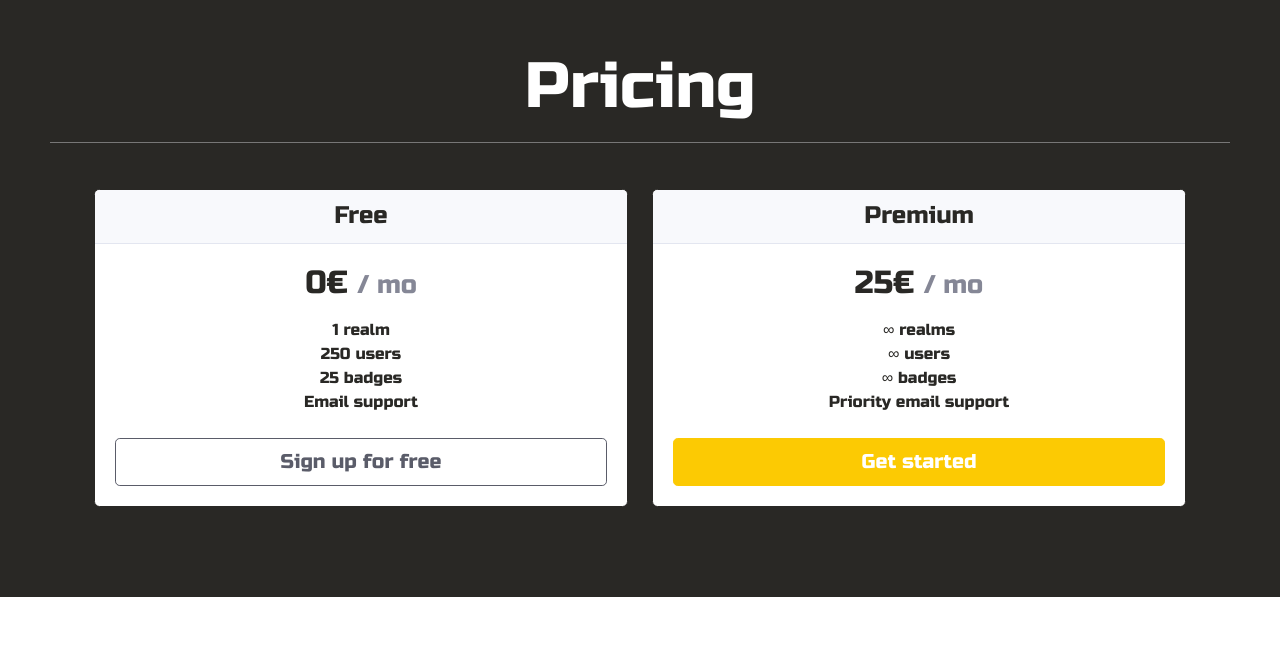
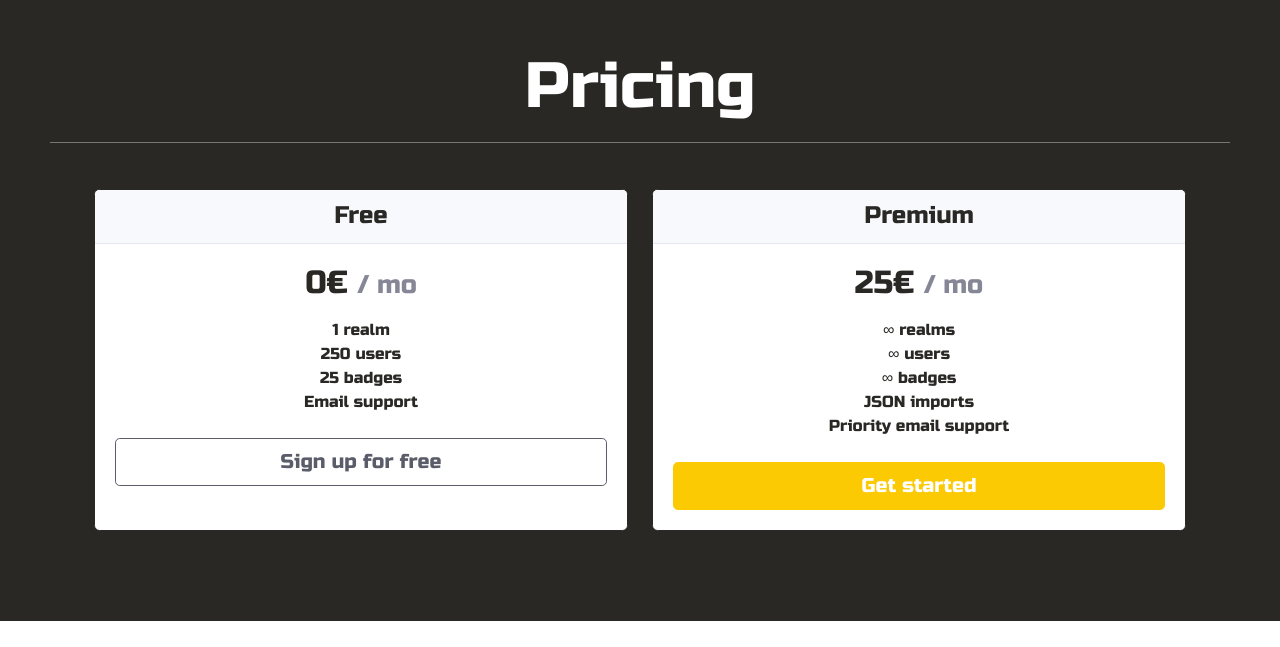
Before and after one commit to gamificate-engine/gamificate-engine, a Flask app: page / in a window 1280 px wide. Shown: the part 1693-2340 px from the top of the page. Run offline with Flask 2, Linux system fonts and the light colour scheme; parts of the project's set-up code (start-up, migrations or seed data) failed here and were passed over; some libraries are stand-ins or nearby versions.

Commit message:
update premium benefits

```diff
--- a/app/templates/main/index.html
+++ b/app/templates/main/index.html
@@ -119,6 +119,7 @@ body{
                         <li>∞ realms</li>
                         <li>∞ users</li>
                         <li>∞ badges</li>
+                        <li>JSON imports</li>
                         <li>Priority email support</li>
                     </ul>
                     <a id="premium_btn" class="btn btn-lg btn-block btn-primary" href="{{ url_for('auth.login') }}">Get started</a>
```
